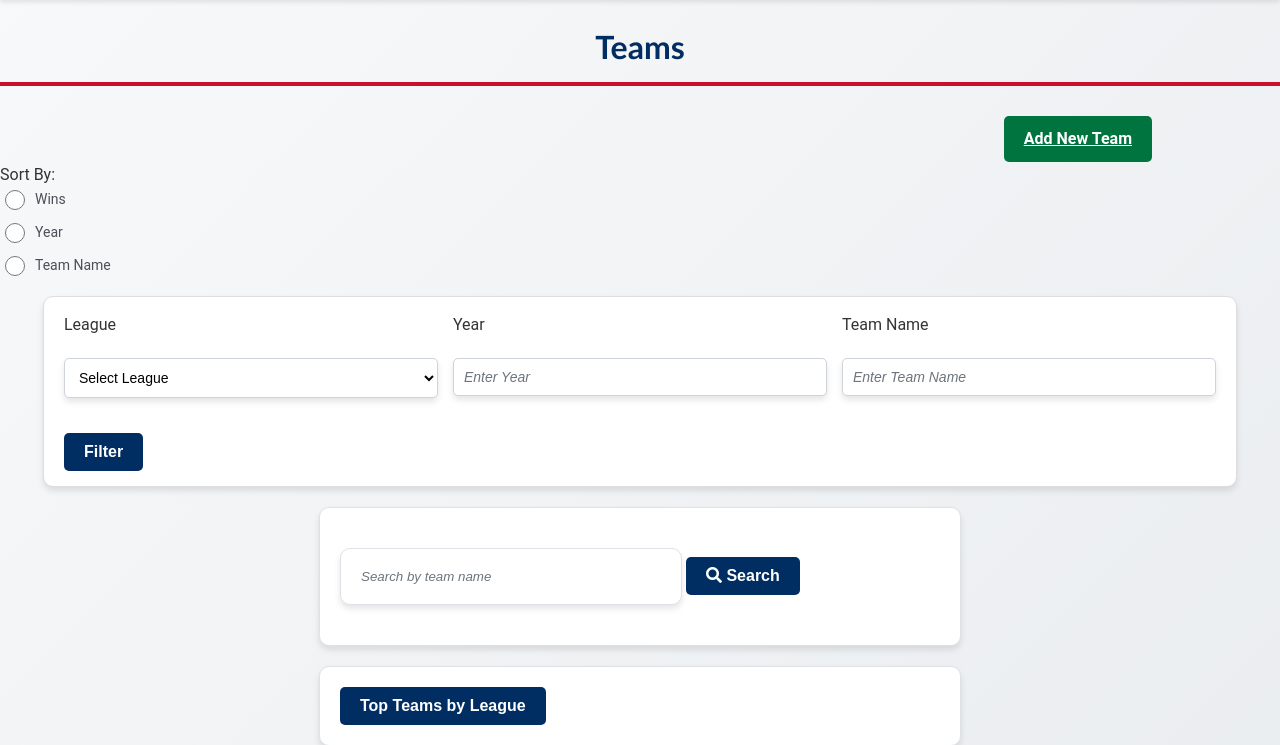
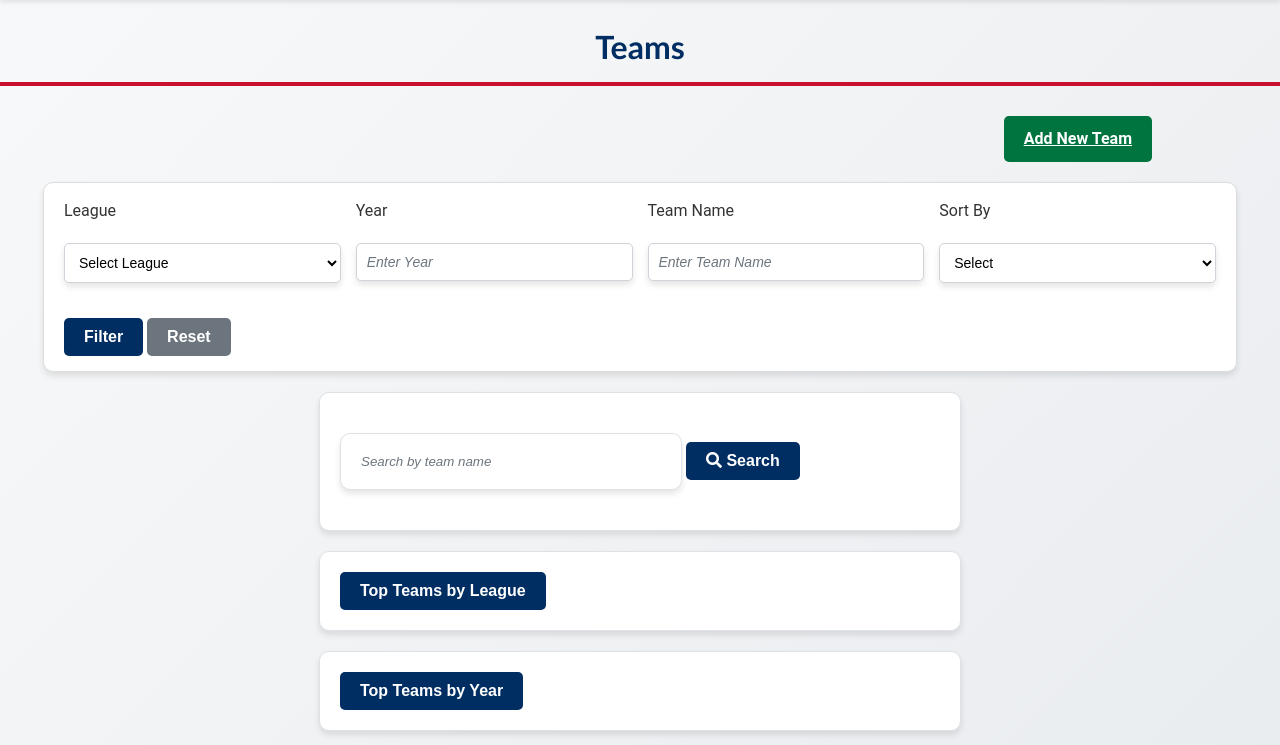
Before and after one commit to CommitCrewDB/CommitCrew, a Flask app: page /teams in a window 1280 px wide. Shown: the part 90-835 px from the top of the page. Run offline with Flask 3, Linux system fonts and the light colour scheme; data that the repository does not hold is empty.

Commit message:
Add sort functionality to the filter section in teams.html

```diff
--- a/app/models/teams.py
+++ b/app/models/teams.py
@@ -20,7 +20,7 @@ def create_connection():
         return None
 
 class Teams:
-    def __init__(self, Year, League,TeamID, Team, Franchise, TeamDivision, Rank, GamesPlayed, HomeGames, Wins, Losses):
+    def __init__(self, Year, League, TeamID, Team, Franchise, TeamDivision, Rank, GamesPlayed, HomeGames, Wins, Losses):
         self.Year = Year
         self.League = League
         self.TeamID = TeamID
@@ -201,7 +201,7 @@ class Teams:
 
 
     @staticmethod
-    def filter_teams(league=None, year=None, team_name=None):
+    def filter_teams(league=None, year=None, team_name=None, sort_by=None):
         try:
             connection = create_connection()
             if connection is None:
@@ -228,6 +228,19 @@ class Teams:
                 query += " AND name LIKE %s"
                 params.append(f"%{team_name}%")
 
+            if sort_by == "wins_asc":
+                query += " ORDER BY W ASC"
+            elif sort_by == "wins_desc":
+                query += " ORDER BY W DESC"
+            elif sort_by == "year_asc":
+                query += " ORDER BY yearID ASC"
+            elif sort_by == "year_desc":
+                query += " ORDER BY yearID DESC"
+            elif sort_by == "team_name_asc":
+                query += " ORDER BY name ASC"
+            elif sort_by == "team_name_desc":
+                query += " ORDER BY name DESC"
+
             cursor.execute(query, tuple(params))
             teams = [Teams(*row) for row in cursor.fetchall()]
 
@@ -237,6 +250,8 @@ class Teams:
         except mysql.connector.Error as err:
             print(f"Error: {err}")
             return []
+
+
 
     @staticmethod
     def get_all_leagues():
--- a/app/static/js/app.js
+++ b/app/static/js/app.js
@@ -1,19 +1,33 @@
 document.addEventListener('DOMContentLoaded', function () {
 
+    // Filter form event handling
     const filterForm = document.querySelector('.filter-form');
     if (filterForm) {
+        // Prevent default input event submission
         filterForm.addEventListener('input', function (event) {
             event.preventDefault();
         });
+
+        // Form submission event
+        filterForm.addEventListener('submit', function () {
+            const spinner = document.getElementById('loading-spinner');
+            if (spinner) {
+                spinner.style.display = 'block'; // Show loading spinner
+            }
+        });
     }
 
+    // Reset button functionality
     const resetButton = document.querySelector('button[type="reset"]');
     if (resetButton) {
         resetButton.addEventListener('click', function () {
-            document.querySelector('.filter-form').reset();
+            if (filterForm) {
+                filterForm.reset(); // Reset all form fields
+            }
         });
     }
 
+    // Show error messages
     function showErrorMessage(message) {
         const errorMessageElement = document.getElementById('error-message');
         if (errorMessageElement) {
@@ -22,36 +36,15 @@ document.addEventListener('DOMContentLoaded', function () {
         }
     }
 
-    document.addEventListener("DOMContentLoaded", function() {
-        const yearInput = document.getElementById('year');
-        const form = document.getElementById('filter-form');
-
-        yearInput.addEventListener('input', function(event) {
-            form.submit = function() {};
-        });
-    });
-
-    const winsSlider = document.getElementById('wins');
-    if (winsSlider) {
-        const winsValue = document.getElementById('wins-value');
-        winsSlider.addEventListener('input', function () {
-            winsValue.textContent = winsSlider.value;
+    // Year input handling
+    const yearInput = document.getElementById('year');
+    if (yearInput) {
+        yearInput.addEventListener('input', function () {
+            const form = document.getElementById('filter-form');
+            if (form) {
+                form.submit = function () {}; // Prevent auto-submit
+            }
         });
     }
 
-    filterForm?.addEventListener('submit', function () {
-        document.getElementById('loading-spinner').style.display = 'block';
-    });
-
-    document.addEventListener('DOMContentLoaded', function () {
-        // Handle "Sort By" change
-        const radioButtons = document.querySelectorAll('input[name="sort_by"]');
-        radioButtons.forEach(button => {
-            button.addEventListener('change', function () {
-                document.getElementById('filter-form').submit(); // Automatically submit the form on change
-            });
-        });
-    });
-
-
 });
--- a/app/static/teams.css
+++ b/app/static/teams.css
@@ -79,6 +79,7 @@ form, .form-control{
     border-color: #0056b3; /* Blue border on focus */
     box-shadow: 0 0 5px rgba(0, 86, 179, 0.5); /* Blue glow effect */
 }
+
 
 /* Optional: add placeholder styling to make it more consistent */
 .form-control::placeholder {
@@ -188,7 +189,7 @@ form, .form-control{
 .form-row {
     display: grid;
     flex-wrap: wrap;
-    grid-template-columns: 1fr 1fr 1fr;
+    grid-template-columns: 1fr 1fr 1fr 1fr;
     gap: 15px;
     width: 100%;
 }
--- a/app/templates/teams.html
+++ b/app/templates/teams.html
@@ -12,35 +12,12 @@ Teams{% endblock %}
     <a href="{{ url_for('add_team_page') }}" class="btn btn-success">Add New Team</a>
 </div>
 
-<!-- Sorting Option -->
-<div class="form-group2">
-    <label>Sort By:</label>
-    <div class="form-check">
-        <input class="form-check-input" type="radio" name="sort_by" id="sort_by_wins" value="wins" {% if request.args.get('sort_by') == 'wins' %}checked{% endif %}>
-        <label class="form-check-label" for="sort_by_wins">
-            Wins
-        </label>
-    </div>
-    <div class="form-check">
-        <input class="form-check-input" type="radio" name="sort_by" id="sort_by_year" value="year" {% if request.args.get('sort_by') == 'year' %}checked{% endif %}>
-        <label class="form-check-label" for="sort_by_year">
-            Year
-        </label>
-    </div>
-    <div class="form-check">
-        <input class="form-check-input" type="radio" name="sort_by" id="sort_by_team" value="team" {% if request.args.get('sort_by') == 'team' %}checked{% endif %}>
-        <label class="form-check-label" for="sort_by_team">
-            Team Name
-        </label>
-    </div>
-</div>
-
 
 <!-- Filter Form -->
 <form id="filter-form" method="get" action="/teams" class="filter-form">
     <div class="form-row">
         <!-- League Filter -->
-        <div class="form-group col-md-4">
+        <div class="form-group">
             <label for="league">League</label>
             <select name="league" id="league" class="form-control">
                 <option value="">Select League</option>
@@ -53,7 +30,7 @@ Teams{% endblock %}
         </div>
 
         <!-- Year Filter -->
-        <div class="form-group col-md-4">
+        <div class="form-group">
             <label for="year">Year</label>
             <input
                 type="text"
@@ -64,9 +41,8 @@ Teams{% endblock %}
                 placeholder="Enter Year"
             />
         </div>
-
         <!-- Team Name Filter -->
-        <div class="form-group col-md-4">
+        <div class="form-group">
             <label for="team_name">Team Name</label>
             <input
                 type="text"
@@ -78,12 +54,32 @@ Teams{% endblock %}
             />
         </div>
 
-        <!-- Submit Button -->
-        <div class="form-group col-md-12">
+        <!-- Sort By Filter -->
+        <div class="form-group">
+            <label for="sort_by">Sort By</label>
+            <select name="sort_by" id="sort_by" class="form-control">
+                <option value="">Select</option>
+                <option value="wins_asc" {% if request.args.get('sort_by') == 'wins_asc' %}selected{% endif %}>Wins (Ascending)</option>
+                <option value="wins_desc" {% if request.args.get('sort_by') == 'wins_desc' %}selected{% endif %}>Wins (Descending)</option>
+                <option value="year_asc" {% if request.args.get('sort_by') == 'year_asc' %}selected{% endif %}>Year (Ascending)</option>
+                <option value="year_desc" {% if request.args.get('sort_by') == 'year_desc' %}selected{% endif %}>Year (Descending)</option>
+                <option value="team_name_asc" {% if request.args.get('sort_by') == 'team_name_asc' %}selected{% endif %}>Team Name (A-Z)</option>
+                <option value="team_name_desc" {% if request.args.get('sort_by') == 'team_name_desc' %}selected{% endif %}>Team Name (Z-A)</option>
+            </select>
+        </div>
+
+        <!-- Submit and Reset Buttons -->
+        <div class="form-group btn-block">
             <button type="submit" class="btn btn-primary btn-block">Filter</button>
+            <button type="reset" class="btn btn-secondary btn-block">Reset</button>
         </div>
     </div>
 </form>
+
+<!-- Loading Spinner -->
+<div id="loading-spinner" style="display: none; text-align: center;">
+    <span>Loading...</span>
+</div>
 
 
 
--- a/app/views.py
+++ b/app/views.py
@@ -17,20 +17,17 @@ def teams_page():
     team_name_filter = request.args.get("team_name", "")
     action = request.args.get('action')
     sort_by = request.args.get("sort_by", "")
-    status = request.args.get("status", "")
-    view_mode = request.args.get("view_mode", "")
 
     leagues = Teams.get_all_leagues()
 
     teams = []
-    if sort_by == 'wins':
-        teams = sorted(teams, key=lambda x: x.Wins, reverse=True)
-    elif sort_by == 'year':
-        teams = sorted(teams, key=lambda x: x.Year, reverse=True)
-    elif sort_by == 'team':
-        teams = sorted(teams, key=lambda x: x.Team)
-    if league_filter or year_filter or team_name_filter:
-        teams = Teams.filter_teams(league=league_filter, year=year_filter, team_name=team_name_filter)
+    if league_filter or year_filter or team_name_filter or sort_by:
+        teams = Teams.filter_teams(
+            league=league_filter,
+            year=year_filter,
+            team_name=team_name_filter,
+            sort_by=sort_by
+        )
     if search_query:
         teams = Teams.search_by_name(search_query)
 
```
